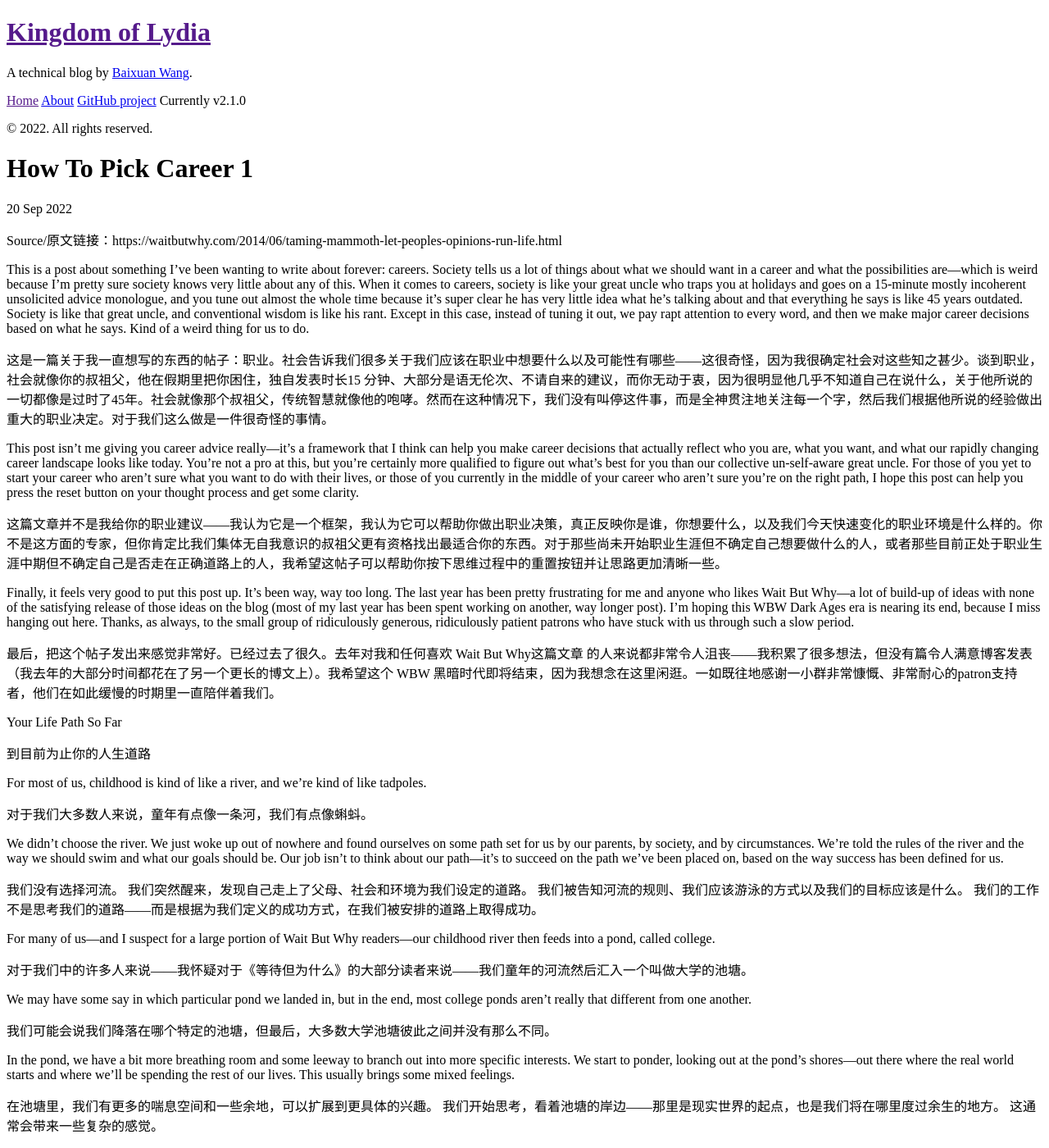
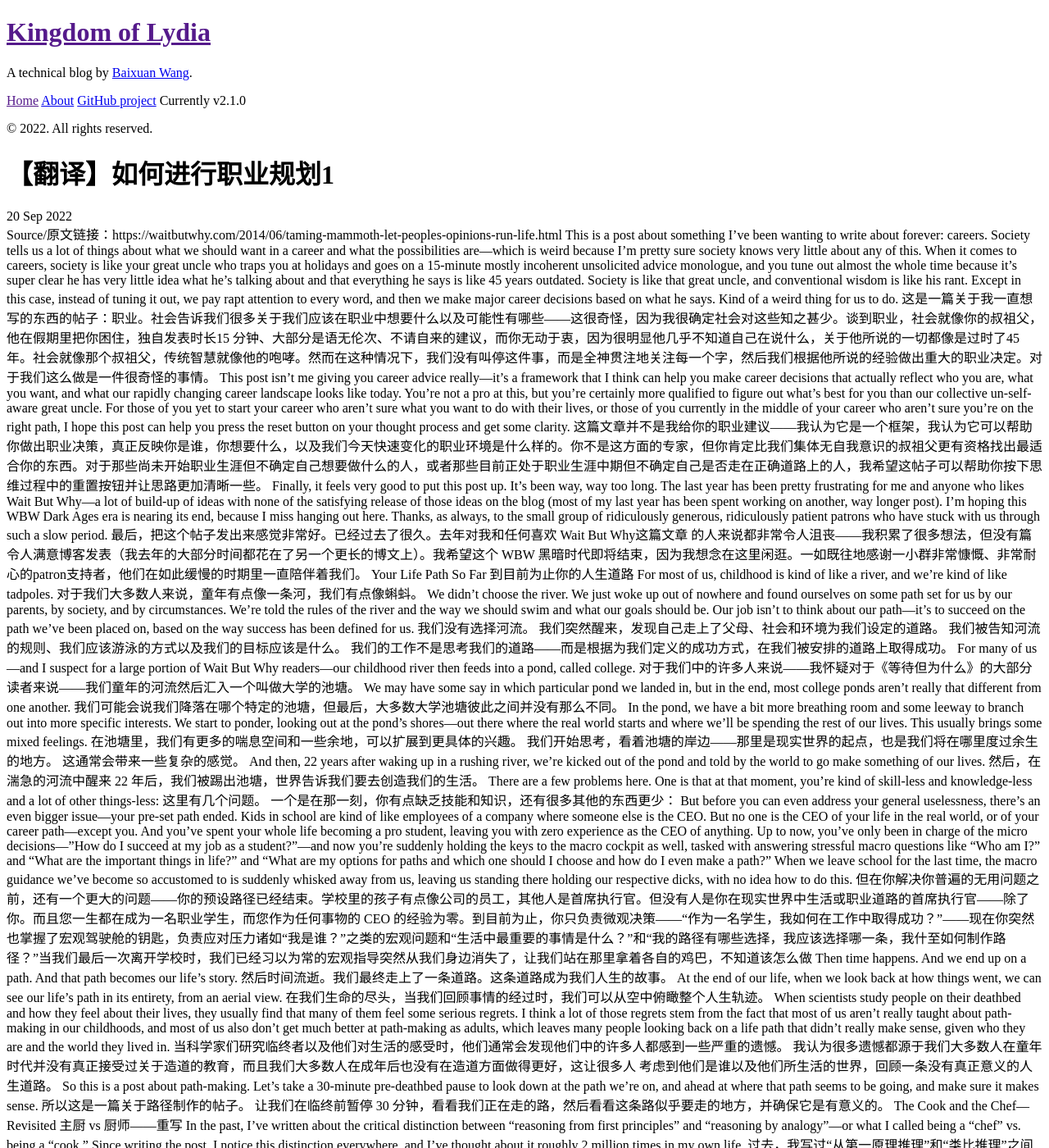
Before and after one commit to beyondLydia/beyondLydia.github.io, a Jekyll site: the page built from _posts/2022-9-20-how-to-pick-career-1.md, in a window 1280 px wide and 1400 px high. Shown: the whole window at 82% size. Built offline with Jekyll 4.4.1, drawn with Linux system fonts in a browser that asks for light colours; our own code applies the rules of GitHub Pages for plain Markdown files; some of the changed text lies outside the part shown.

Commit message:
Update 2022-9-20-how-to-pick-career-1.md
fix format

```diff
--- a/_posts/2022-9-20-how-to-pick-career-1.md
+++ b/_posts/2022-9-20-how-to-pick-career-1.md
@@ -1,3 +1,10 @@
+---
+layout: post
+title: 【翻译】如何进行职业规划1
+---
+
+<div class="message">
+
 Source/原文链接：https://waitbutwhy.com/2014/06/taming-mammoth-let-peoples-opinions-run-life.html
 
 This is a post about something I’ve been wanting to write about forever: careers. Society tells us a lot of things about what we should want in a career and what the possibilities are—which is weird because I’m pretty sure society knows very little about any of this. When it comes to careers, society is like your great uncle who traps you at holidays and goes on a 15-minute mostly incoherent unsolicited advice monologue, and you tune out almost the whole time because it’s super clear he has very little idea what he’s talking about and that everything he says is like 45 years outdated. Society is like that great uncle, and conventional wisdom is like his rant. Except in this case, instead of tuning it out, we pay rapt attention to every word, and then we make major career decisions based on what he says. Kind of a weird thing for us to do.
@@ -444,3 +451,5 @@
 You’ll also come to understand which of your inner yearnings seem to speak the loudest in your mind and carry the most pull in your decision-making processes. Pretty quickly, a yearning hierarchy will begin to reveal itself. You’ll identify yearnings that speak loudly and get their way; yearnings that cry at the top of their lungs but get continually elbowed out of the way by higher-prioritized parts of the octopus; yearnings that seem resigned to their low-status positions in the hierarchy.
 
 你还将了解内心的哪些渴望似乎在你的脑海中表达得最响亮，并在决策过程中发挥最大的作用。很快，一种向往的阶层顺序将会展现出来。你会发现那些大声说话并如愿以偿的渴望；渴望在他们的肺顶部哭泣，但不断被章鱼中优先级更高的部分推开；似乎已经服从了自己在等级制度中地位低下的状态。
+
+</div>
```
